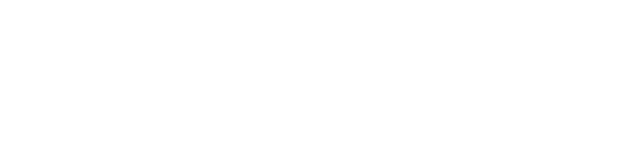
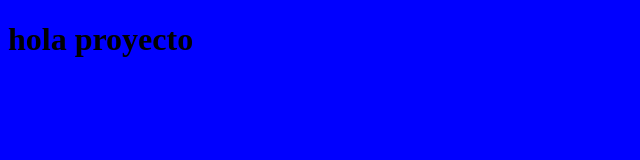
Before and after one commit to enriqueolivieri/prueba1, a plain HTML site: page index.html in a window 1280 px wide. Shown: the whole page, without its empty margins (0-640 px from the left). Drawn offline with Linux system fonts and the light colour scheme.

```diff
--- /dev/null
+++ b/css/estilos.css
@@ -0,0 +1,5 @@
+@charset "utf-8";
+
+body{
+    background-color:#00F;
+}
--- a/index.html
+++ b/index.html
@@ -4,9 +4,11 @@
     <meta charset="UTF-8">
     <meta name="viewport" content="width=device-width, initial-scale=1.0">
     <title>Document</title>
+    <link href="css/estilos.css" rel="stylesheet" type="text/css">
 </head>
 <body>
 
+    <h1>hola proyecto</h1>
 
 
 </body>
```
Also changed, not shown: js/javascript.js (added).
